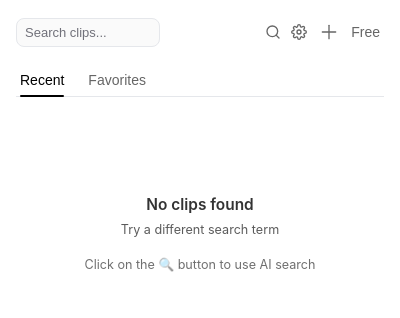
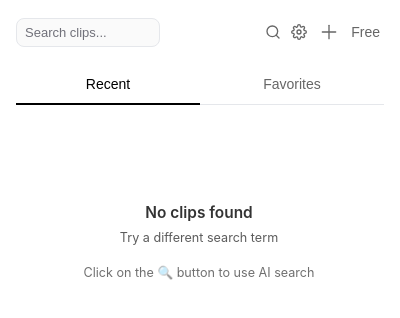
Before and after one commit to renantrendt/clipmaster-pro, a browser extension: page popup.html in a window 400 px wide. Drawn offline with Linux system fonts and the light colour scheme.

Commit message:
scroll bar removed

```diff
--- a/styles.css
+++ b/styles.css
@@ -184,46 +184,40 @@ h1 {
 
 .tabs {
   display: flex;
+  justify-content: stretch;
   border-bottom: 1px solid var(--border-color);
-  margin-bottom: 16px;
+  margin-bottom: 1rem;
   position: relative;
-  gap: 24px;
-  padding: 0 4px;
 }
 
 .tab-btn {
+  flex: 1;
+  padding: 0.75rem 1rem;
   border: none;
   background: none;
-  padding: 8px 0;
-  font-size: 14px;
+  color: var(--secondary-color);
+  font-size: 0.875rem;
   font-weight: 500;
-  color: var(--secondary-color);
   cursor: pointer;
   position: relative;
-  transition: color 0.2s ease;
-}
-
-.tab-btn:hover {
-  color: var(--primary-color);
+  transition: color 0.2s;
 }
 
 .tab-btn.active {
   color: var(--primary-color);
 }
 
-.tab-btn.active::after {
-  content: '';
+.tab-indicator {
   position: absolute;
   bottom: -1px;
-  left: 0;
-  right: 0;
   height: 2px;
+  width: 50%;
   background-color: var(--primary-color);
-  border-radius: 2px;
+  transition: transform 0.3s ease;
 }
 
-.tab-indicator {
-  display: none;
+.tab-btn[data-tab="favorites"].active ~ .tab-indicator {
+  transform: translateX(100%);
 }
 
 .tab-content {
@@ -237,6 +231,8 @@ h1 {
   display: none;
   height: 100%;
   overflow-y: auto;
+  max-height: 400px;
+  padding-right: 2px; /* Compensate for scrollbar width */
 }
 
 .clip-list.active {
@@ -352,7 +348,6 @@ h1 {
 }
 
 .ai-search-btn {
-  background-color: #6366f1;
   color: #666;
   border: none;
   border-radius: 4px;
@@ -361,7 +356,7 @@ h1 {
 }
 
 .ai-search-btn:hover {
-  background-color: #4f46e5;
+  background-color: #9ca3af;
   color: #333;
 }
 
@@ -601,6 +596,32 @@ h1 {
   opacity: 0.9;
 }
 
+/* Scrollbar Styles */
+::-webkit-scrollbar {
+  width: 3px;
+  height: 3px;
+}
+
+::-webkit-scrollbar-track {
+  background: transparent;
+}
+
+::-webkit-scrollbar-thumb {
+  background: #d1d5db;
+  border-radius: 1.5px;
+  transition: background 0.2s ease;
+}
+
+::-webkit-scrollbar-thumb:hover {
+  background: #9ca3af;
+}
+
+/* Firefox */
+* {
+  scrollbar-width: none; /* "none" é mais fino que "thin" */
+  scrollbar-color: #d1d5db transparent;
+}
+
 /* Responsive font sizes */
 @media (max-width: 400px) {
   body {
```
